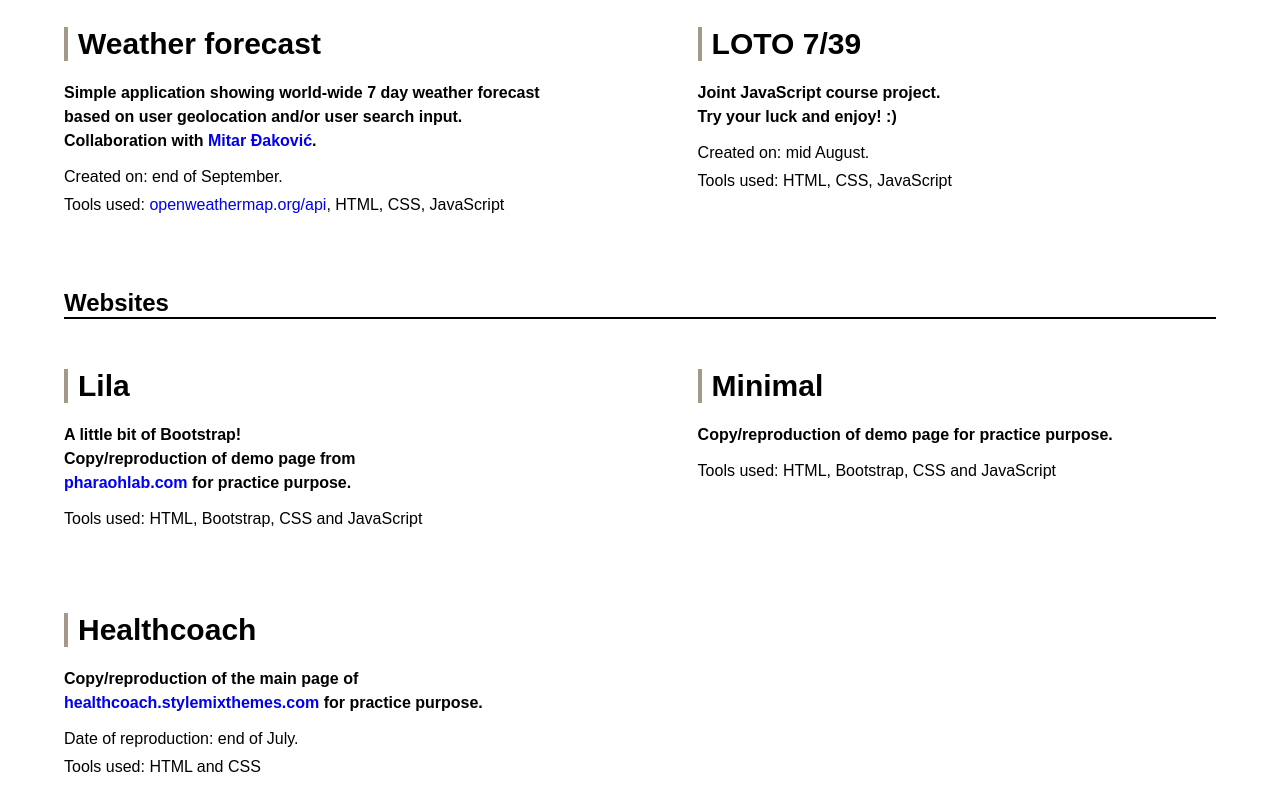
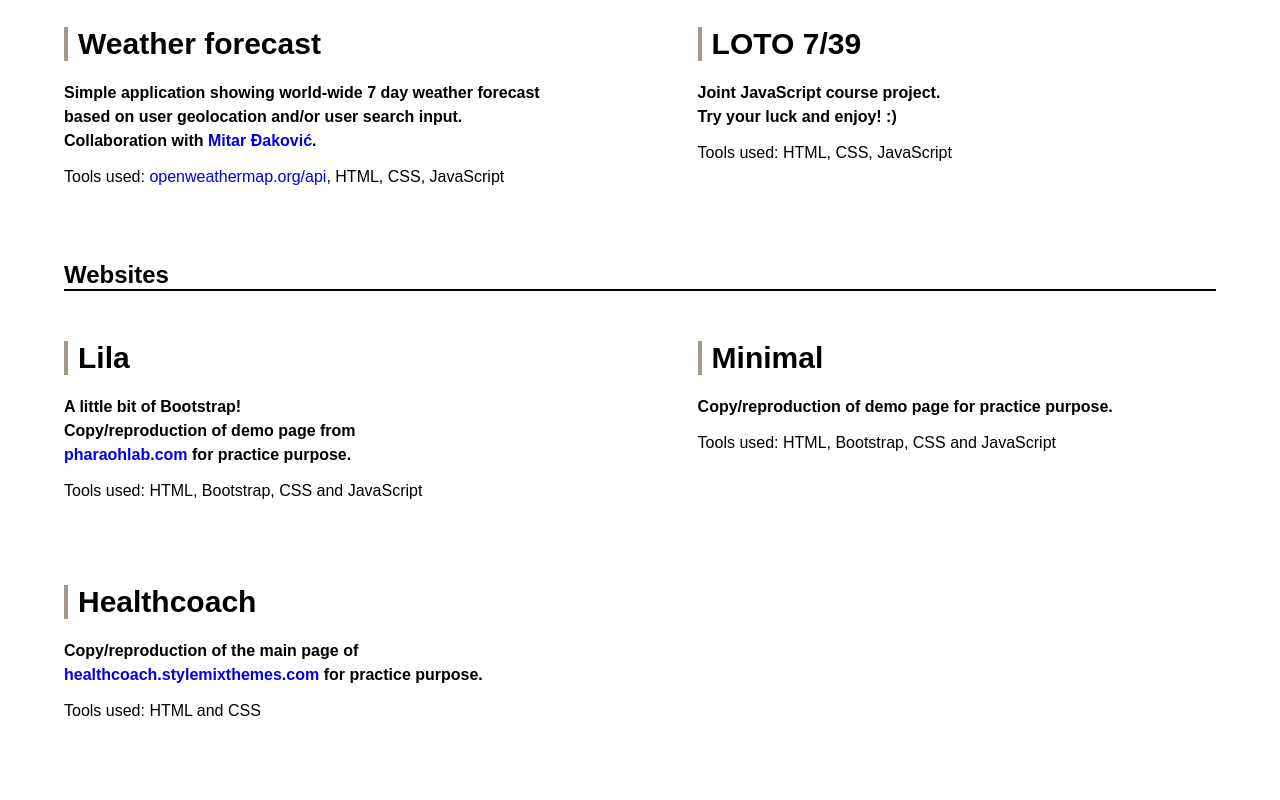
Before and after one commit to Rudic-I/portfolio, a plain HTML site: page index.html in a window 1280 px wide. Shown: the part 300-1100 px from the top of the page. Drawn offline with Linux system fonts and the light colour scheme.

Commit message:
Update index.html

```diff
--- a/index.html
+++ b/index.html
@@ -30,13 +30,11 @@
 		<article id="weather-forecast">
 			<h3><a href="https://rudic-i.github.io/openweather_app/" target="_blank">Weather forecast</a></h3>
 			<h4>Simple application showing world-wide 7 day weather forecast based on user geolocation and/or user search input.<br>Collaboration with <a href="https://github.com/roker93" target="_blank">Mitar Đaković</a>.</h4>
-			<p>Created on: end of September.</p>
 			<p>Tools used: <a href="http://openweathermap.org/api">openweathermap.org/api</a>, HTML, CSS, JavaScript</p>
 		</article>
 		<article id="loto">
 			<h3><a href="https://rudic-i.github.io/loto/" target="_blank">LOTO 7/39</a></h3>
 			<h4>Joint JavaScript course project.<br>Try your luck and enjoy! :)</h4>
-			<p>Created on: mid August.</p>
 			<p>Tools used: HTML, CSS, JavaScript</p>
 		</article>
 	</section>
@@ -57,7 +55,6 @@
 		<article id="healthcoach">
 			<h3><a href="https://rudic-i.github.io/healthcoach/" target="_blank">Healthcoach</a></h3>
 			<h4>Copy/reproduction of the main page of <br><a href="http://healthcoach.stylemixthemes.com/">healthcoach.stylemixthemes.com</a> for practice purpose.</h4>
-			<p>Date of reproduction: end of July.</p>
 			<p>Tools used: HTML and CSS</p>
 		</article>
 	</section>
```
